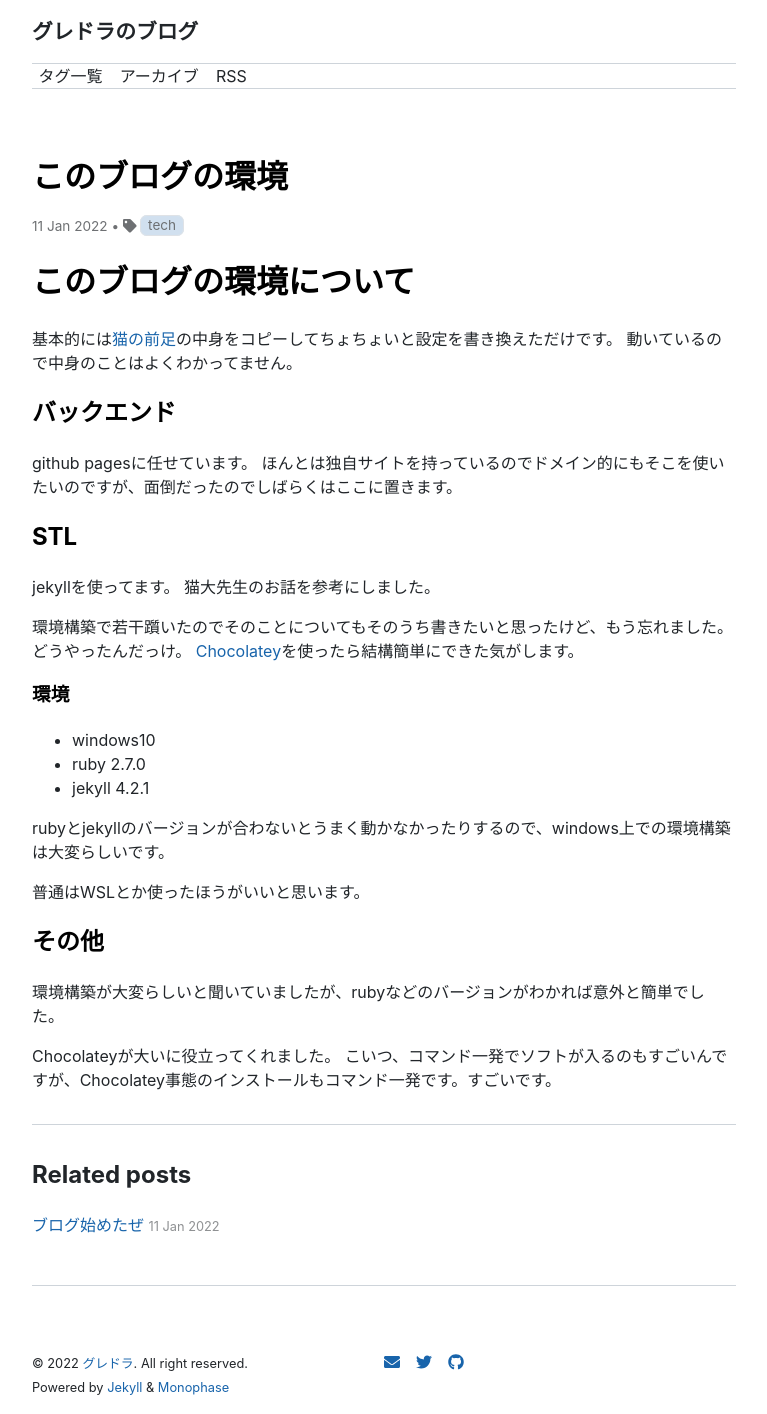
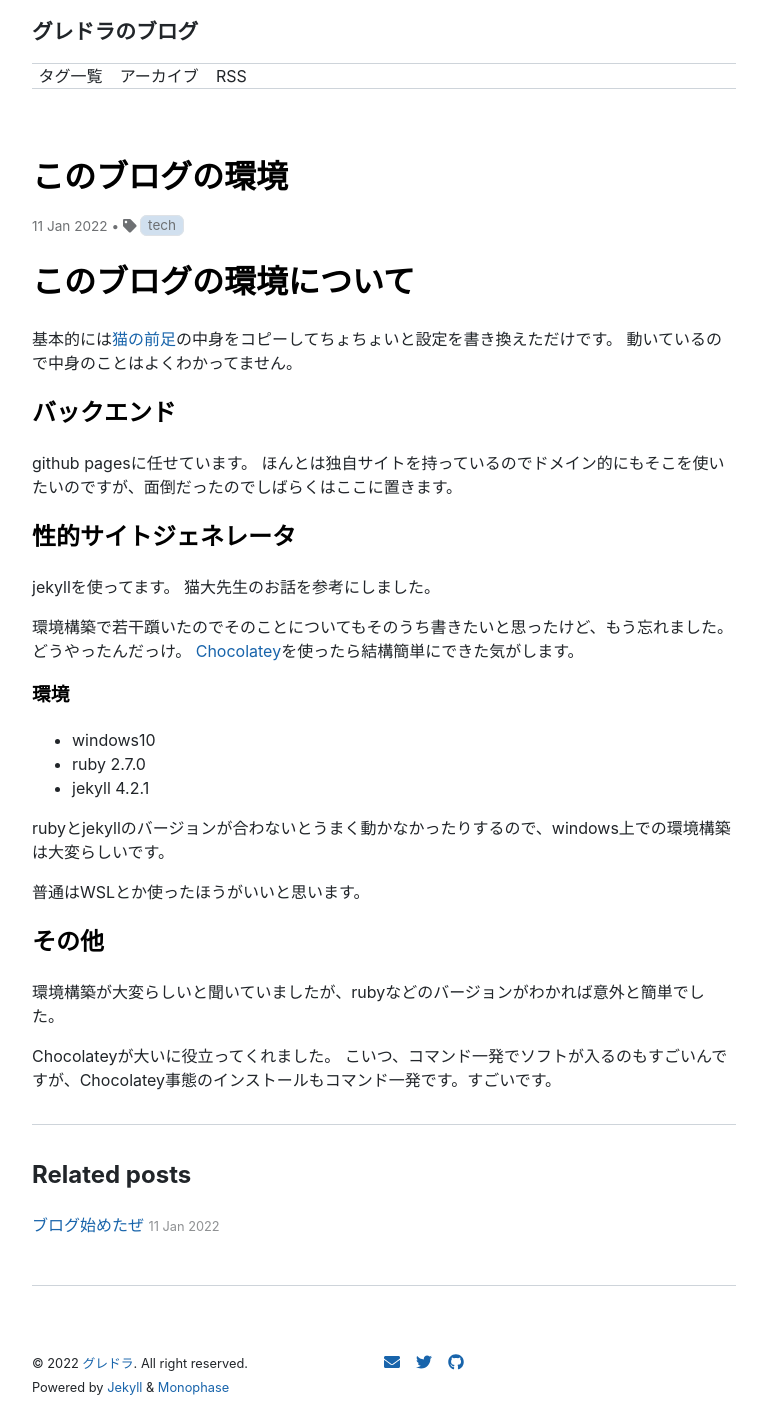
Before and after one commit to guredora403/guredora403.github.io, a Jekyll site: the page built from _posts/2022-01-11-このブログの環境.md, in a window 1280 px wide. Shown: the whole page, without its empty margins (256-1023 px from the left). Built offline with Jekyll 4.4.1, drawn with Linux system fonts in a browser that asks for light colours; nearby versions of some CDN libraries.

Commit message:
fix typo

```diff
--- a/_posts/2022-01-11-このブログの環境.md
+++ b/_posts/2022-01-11-このブログの環境.md
@@ -14,7 +14,7 @@ github pagesに任せています。
 ほんとは独自サイトを持っているのでドメイン的にもそこを使いたいのですが、面倒だったのでしばらくはここに置きます。
 
 
-## STL
+## 性的サイトジェネレータ
 jekyllを使ってます。
 猫大先生のお話を参考にしました。
 
```
